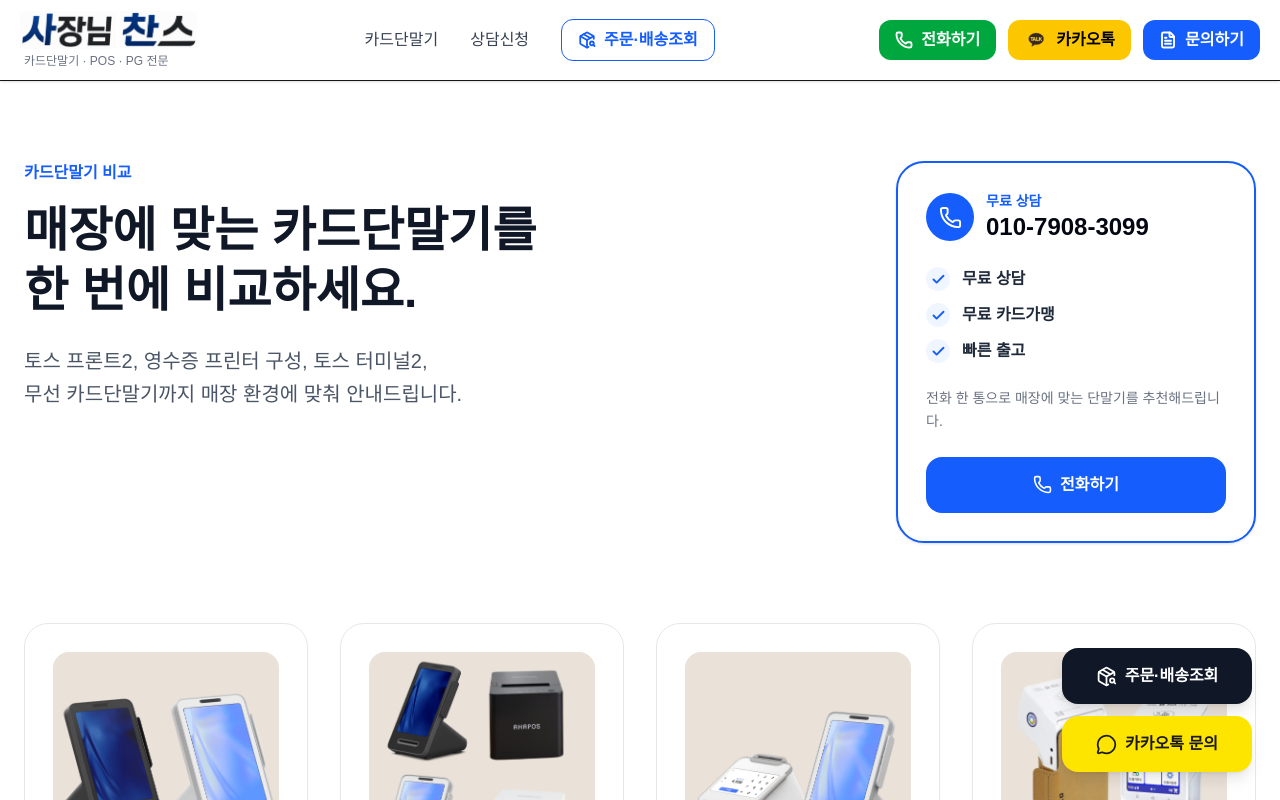
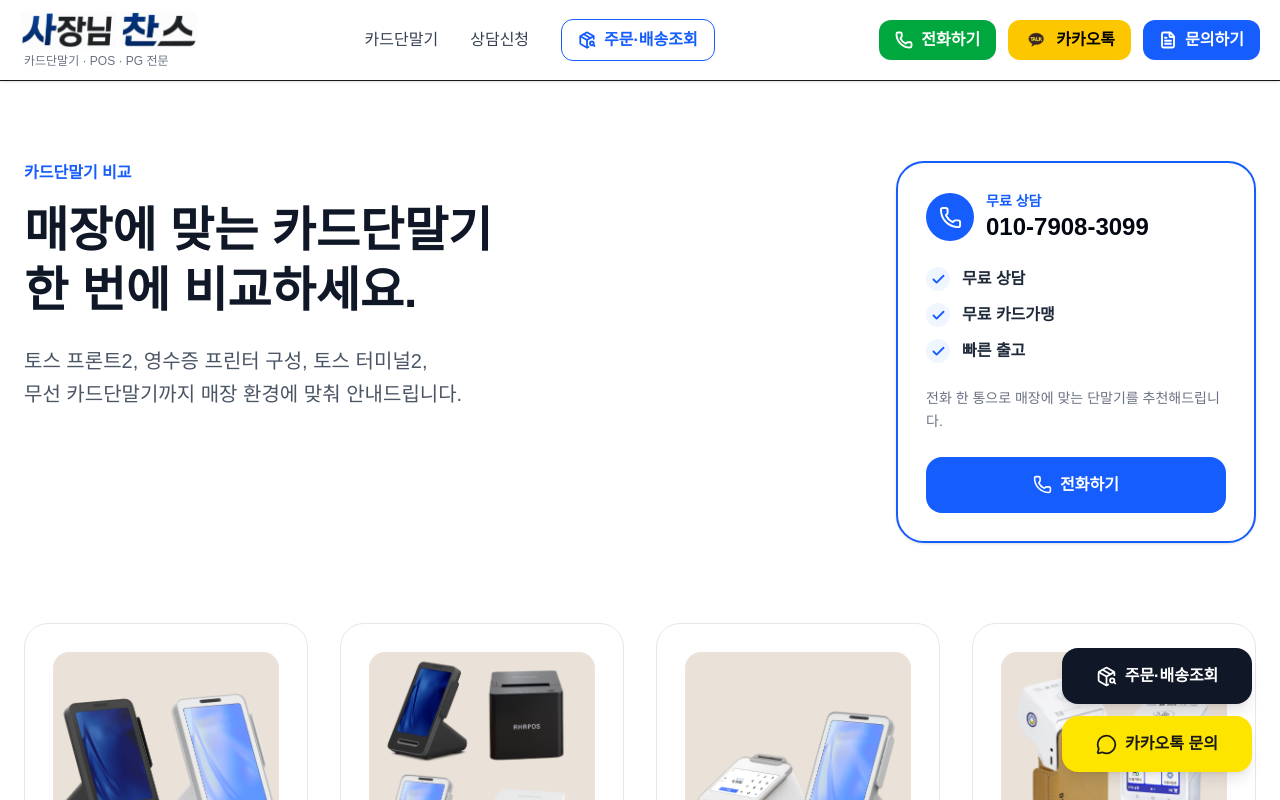
Before and after one commit to tidghrnt123-droid/sajangchance, a Next.js app: page /card-terminal in a window 1280 px wide. Shown: the top 800 px of the page. Built offline with nearby package versions, Linux system fonts and the light colour scheme.

Commit message:
카드단말기 페이지 및 상세페이지 UI 개선

```diff
--- a/app/card-terminal/page.tsx
+++ b/app/card-terminal/page.tsx
@@ -27,7 +27,7 @@
             </p>
 
             <h1 className="text-4xl font-bold leading-tight text-gray-900 md:text-5xl">
-              매장에 맞는 카드단말기를
+              매장에 맞는 카드단말기
               <br />
               한 번에 비교하세요.
             </h1>
```
